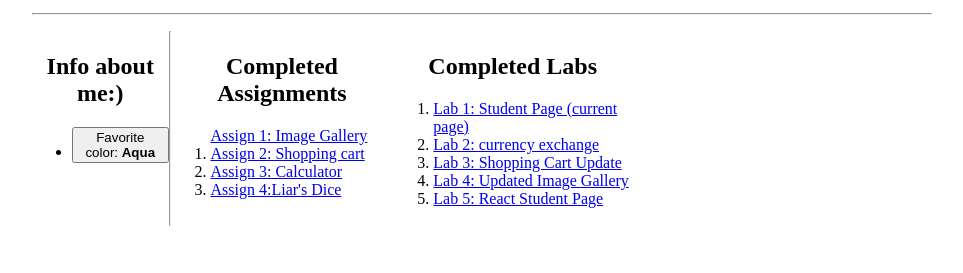
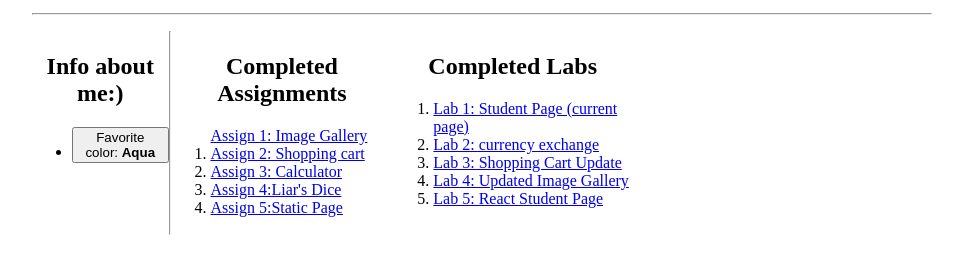
Before and after one commit to uscwebdev/itp301-submissions-CJDoolan, a plain HTML site: page index.html in a window 1280 px wide. Shown: the part 101-374 px from the top of the page, without its empty margins (158-1121 px from the left). Drawn offline with Linux system fonts and the light colour scheme.

Commit message:
Assignment_05

```diff
--- a/index.html
+++ b/index.html
@@ -77,7 +77,9 @@ Christina Doolan | Student Page
 			<li><a href="assignment_02/shopping_cart.html"> Assign 2: Shopping cart</a> </li>
 			<li><a href="assignment_03/calculator.html"> Assign 3: Calculator</a> </li>
 			<li><a href="assignment_04/dice.html"> Assign 4:Liar's Dice</a> </li>
+			<li><a href="https://stackblitz.com/edit/react-ahrlzz?file=public%2Findex.html"> Assign 5:Static Page</a> </li>
 			</ol>
+
 		</div> <!-- assign -->
 
 		<div id= "labs">
```
Also changed, not shown: 1 other file.
